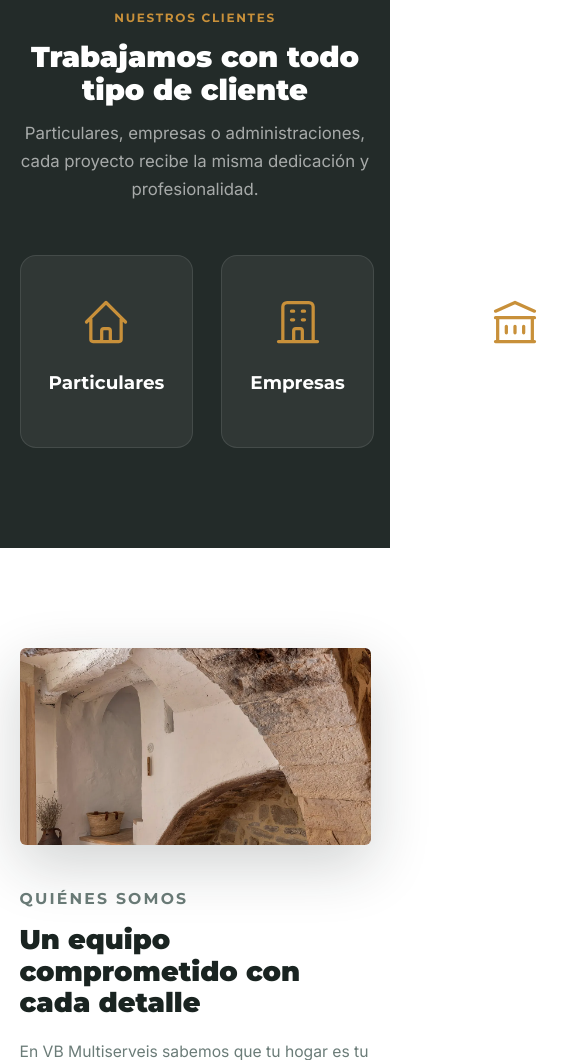
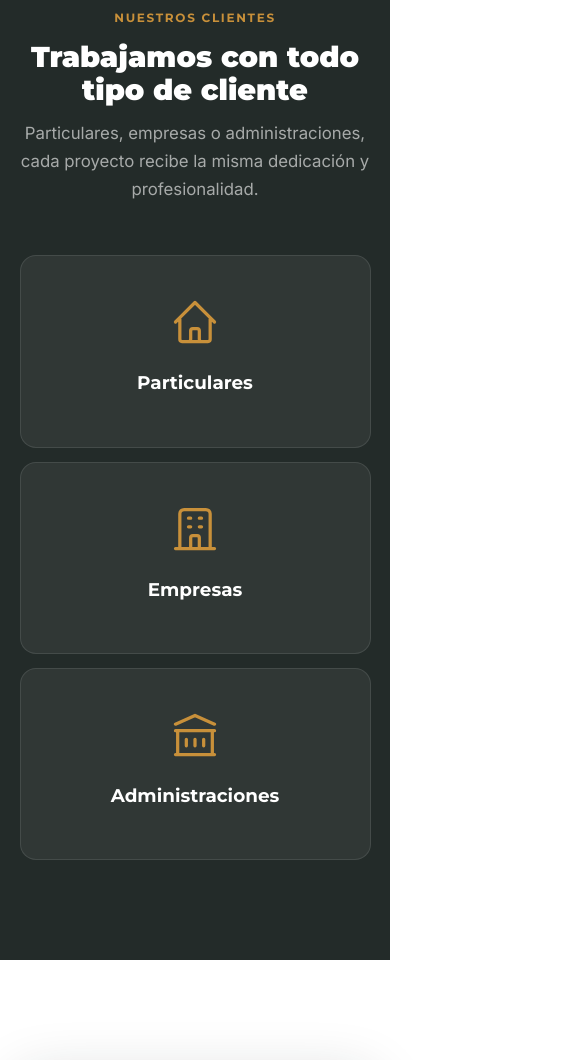
Before and after one commit to Oruxia/web-vb-multiserveis, a plain HTML site: page index.html in a window 390 px wide. Shown: the part 4591-5651 px from the top of the page, 585 px wide, since content can reach past the window. Drawn offline with Linux system fonts and the light colour scheme.

Commit message:
Fix: cl-grid móvil — enfoque mobile-first con min-width para desktop
- Por defecto (móvil): 1 columna
- @media min-width 769px: 3 columnas (desktop)
- !important eliminado como parche, lógica correcta desde la base

Co-Authored-By: Claude Sonnet 4.6 <noreply@anthropic.com>

```diff
--- a/css/styles.css
+++ b/css/styles.css
@@ -1303,7 +1303,7 @@ a.contact-card:hover {
   .sp-section { padding: 60px 0; }
   .pt-section { padding: 60px 0; }
   .cl-section { padding: 60px 0; }
-  .cl-grid { grid-template-columns: 1fr; max-width: 420px; gap: 14px; }
+  .cl-grid { grid-template-columns: 1fr !important; max-width: 420px; gap: 14px; }
   .cl-card { padding: 24px 22px; }
   .cl-icon { width: 40px; height: 40px; }
   .cl-card h3 { font-size: 1rem; margin-bottom: 0; }
@@ -1521,10 +1521,17 @@ a.contact-card:hover {
 .cl-section .section-sub { color: rgba(255,255,255,.6); }
 .cl-grid {
   display: grid;
-  grid-template-columns: repeat(3, 1fr);
-  gap: 28px;
-  max-width: 920px;
+  grid-template-columns: 1fr;
+  gap: 14px;
+  max-width: 420px;
   margin: 0 auto;
+}
+@media (min-width: 769px) {
+  .cl-grid {
+    grid-template-columns: repeat(3, 1fr);
+    gap: 28px;
+    max-width: 920px;
+  }
 }
 .cl-card {
   background: rgba(255,255,255,.06);
--- a/index.html
+++ b/index.html
@@ -54,7 +54,7 @@
   <link rel="preload" as="image" href="Imagenes construccion/IMG_6069.webp" />
   <link href="https://fonts.googleapis.com/css2?family=Montserrat:wght@400;600;700;900&family=Inter:wght@400;500;600&display=swap" rel="stylesheet" />
   <link rel="icon" href="Logo VB sin fondo.webp" type="image/webp" />
-  <link rel="stylesheet" href="css/styles.css?v=3" />
+  <link rel="stylesheet" href="css/styles.css?v=4" />
 </head>
 <body>
 
```
Also changed, not shown: 404.html (+1 -1 lines), aviso-legal.html (+1 -1 lines), contacto.html (+1 -1 lines), cookies.html (+1 -1 lines), nosotros.html (+1 -1 lines), privacidad.html (+1 -1 lines), servicios.html (+1 -1 lines), trabajos.html (+1 -1 lines).
